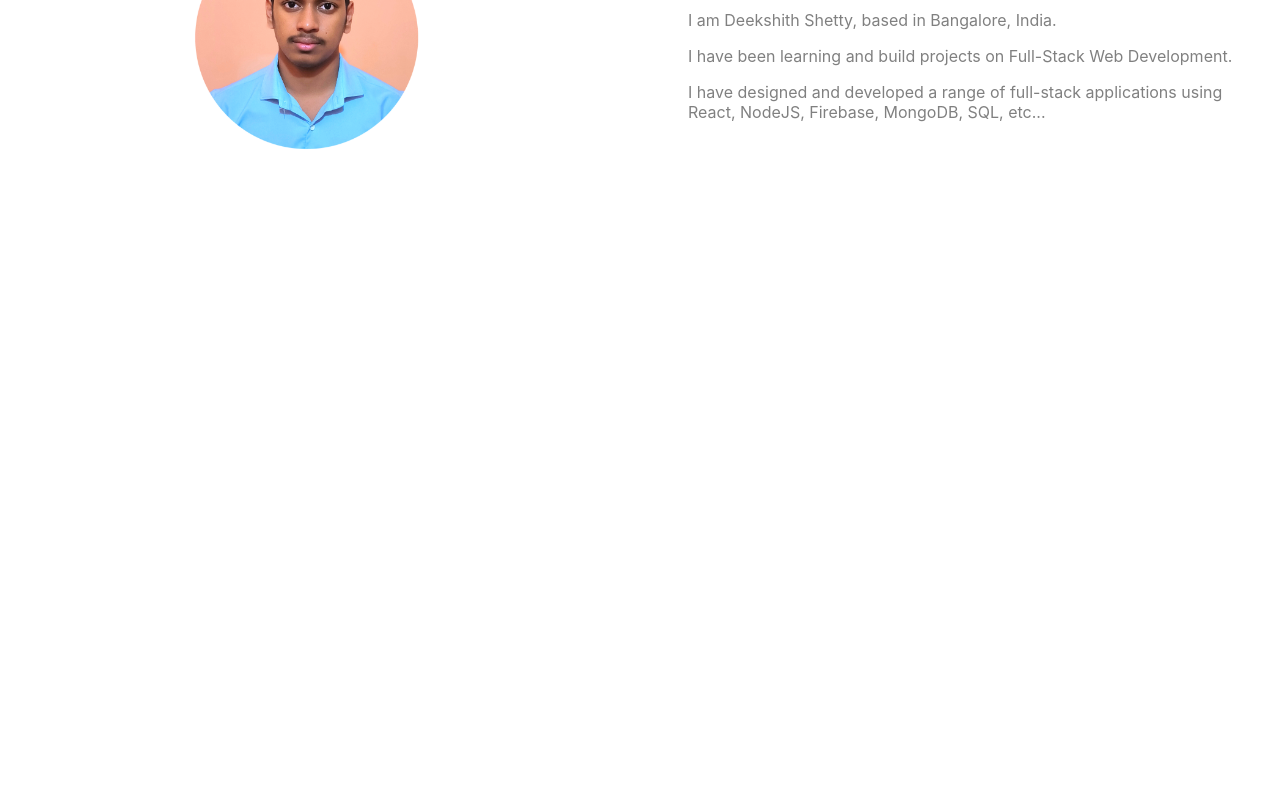
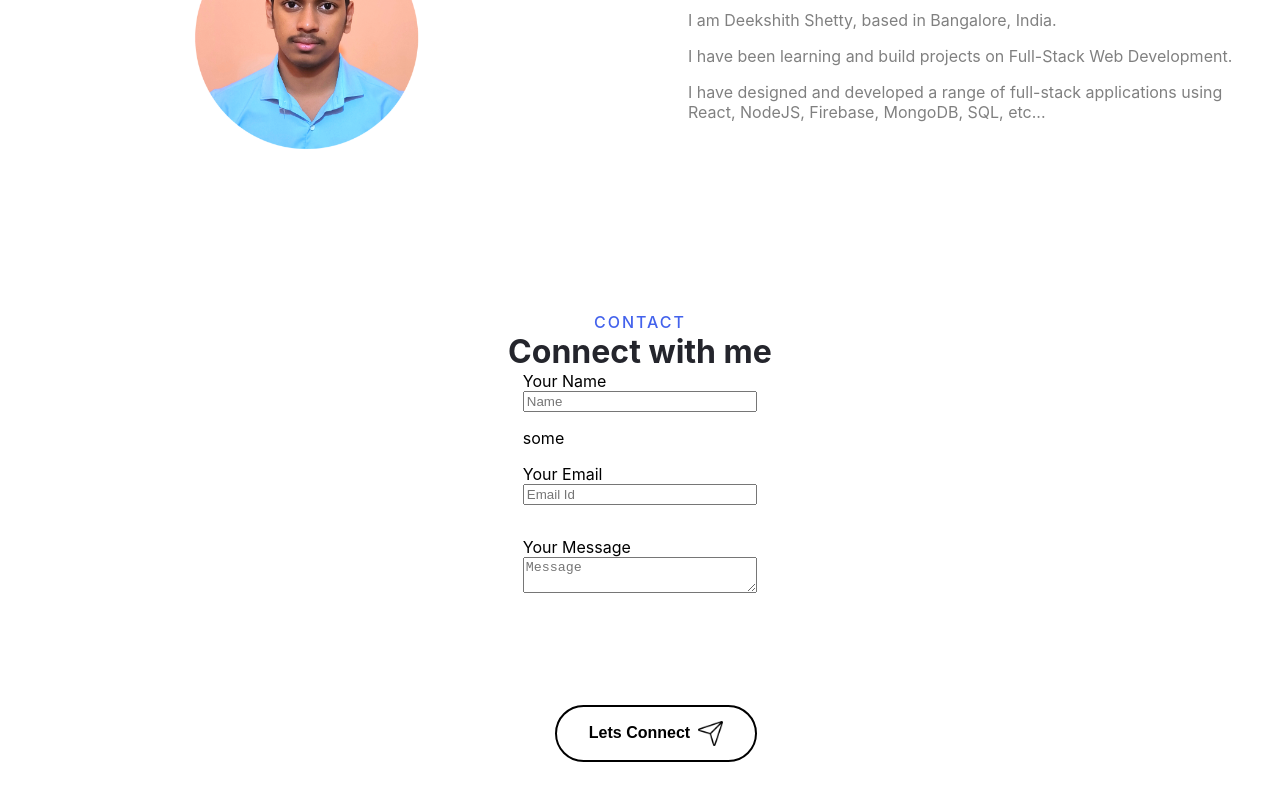
Before and after one commit to Deekshith-S-Shetty/portfolio, a React (Create React App) app: page / in a window 1280 px wide. Shown: the part 3513-4313 px from the top of the page. Before the commit the page ends 3825 px from the top, so only its background shows below. Built offline with nearby package versions, Linux system fonts and the light colour scheme.

Commit message:
Basic Implementation of contact section

```diff
--- a/src/App.js
+++ b/src/App.js
@@ -1,9 +1,10 @@
 import "./App.css";
 import About from "./Components/About";
+import Contact from "./Components/Contact";
 import Header from "./Components/Header";
 import Home from "./Components/Home";
+import Portfolio from "./Components/Portfolio";
 import Skills from "./Components/Skills";
-import Portfolio from "./Components/Portfolio";
 
 function App() {
   return (
@@ -13,6 +14,7 @@ function App() {
       <Skills />
       <Portfolio />
       <About />
+      <Contact />
     </div>
   );
 }
--- /dev/null
+++ b/src/Components/Contact.css
@@ -0,0 +1,25 @@
+.contact-section {
+  display: flex;
+  flex-direction: column;
+  align-items: center;
+  justify-content: center;
+}
+
+.contact-section > p {
+  color: #4362ec;
+  letter-spacing: 2px;
+  font-size: 1rem;
+  font-weight: 500;
+  margin: 0;
+}
+
+.contact-section > h3 {
+  color: #24252c;
+  font-size: 2rem;
+  margin: 0;
+}
+
+.contact-input {
+  display: flex;
+  flex-direction: column;
+}
--- /dev/null
+++ b/src/Components/Contact.js
@@ -0,0 +1,61 @@
+import React, { useState } from "react";
+import "./Contact.css";
+
+export default function Contact() {
+  const [formValues, setFormValues] = useState({
+    name: "",
+    email: "",
+    message: "",
+  });
+
+  const handleChange = () => {};
+
+  return (
+    <div className="contact-section">
+      <p>CONTACT</p>
+      <h3>Connect with me</h3>
+      <form className="contact-form" action="">
+        <div className="contact-input">
+          <label htmlFor="name">Your Name</label>
+          <input
+            type="text"
+            id="name"
+            name="name"
+            placeholder="Name"
+            value={formValues.name}
+            onChange={handleChange}
+          />
+          <p className="error-msg">some</p>
+        </div>
+        <div className="contact-input">
+          <label htmlFor="email">Your Email</label>
+          <input
+            type="email"
+            id="email"
+            name="email"
+            placeholder="Email Id"
+            value={formValues.email}
+            onChange={handleChange}
+          />
+          <p className="error-msg"></p>
+        </div>
+        <div className="contact-input">
+          <label htmlFor="message">Your Message</label>
+          <textarea
+            name="message"
+            id="message"
+            placeholder="Message"
+            value={formValues.message}
+            onChange={handleChange}
+          ></textarea>
+          <p className="error-msg"></p>
+        </div>
+        <div className="connect-btn">
+          <button className="btn btn-outline">
+            Lets Connect <img src="./images/send.png" alt="" />
+          </button>
+        </div>
+      </form>
+    </div>
+  );
+}
```
